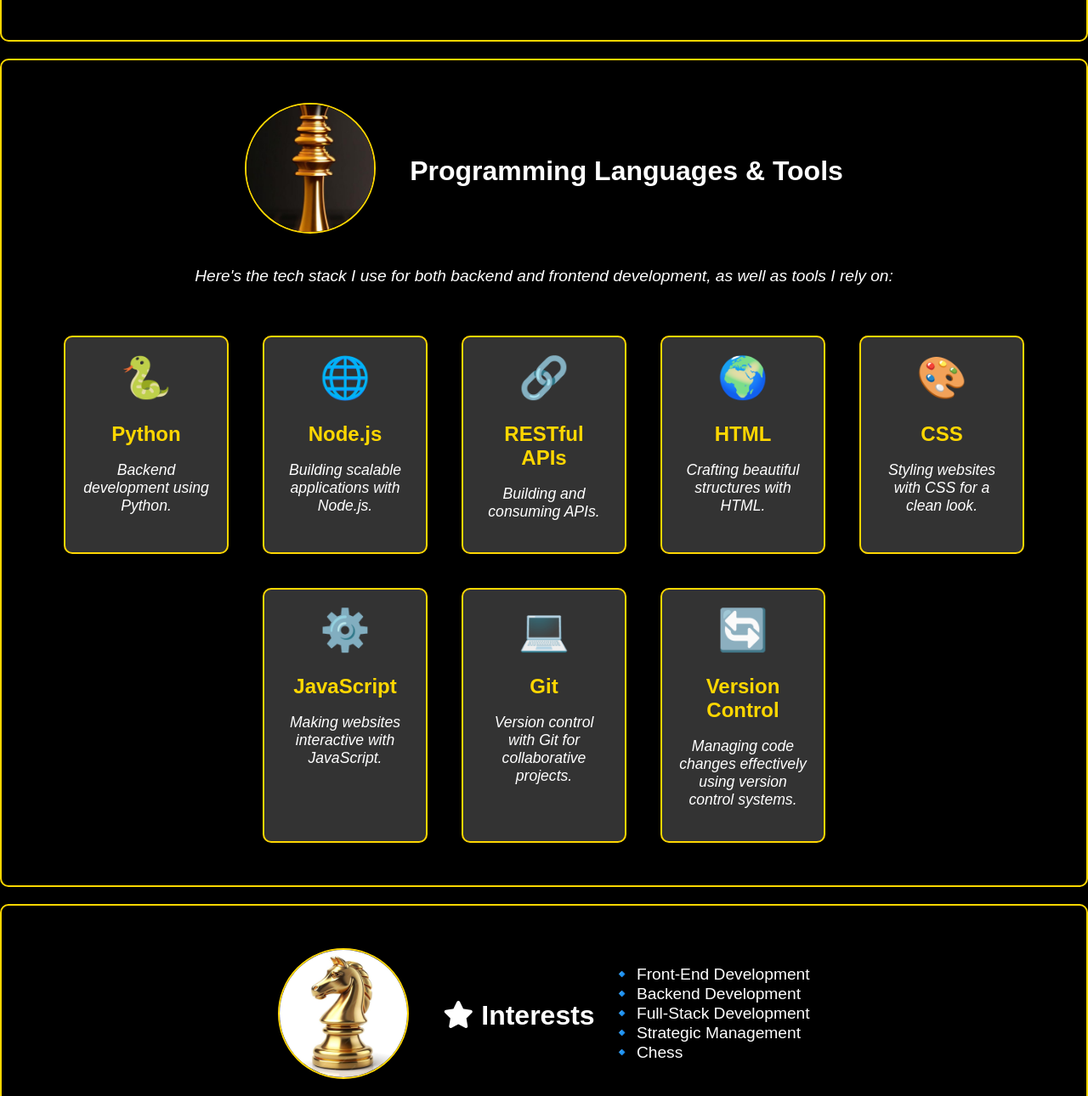
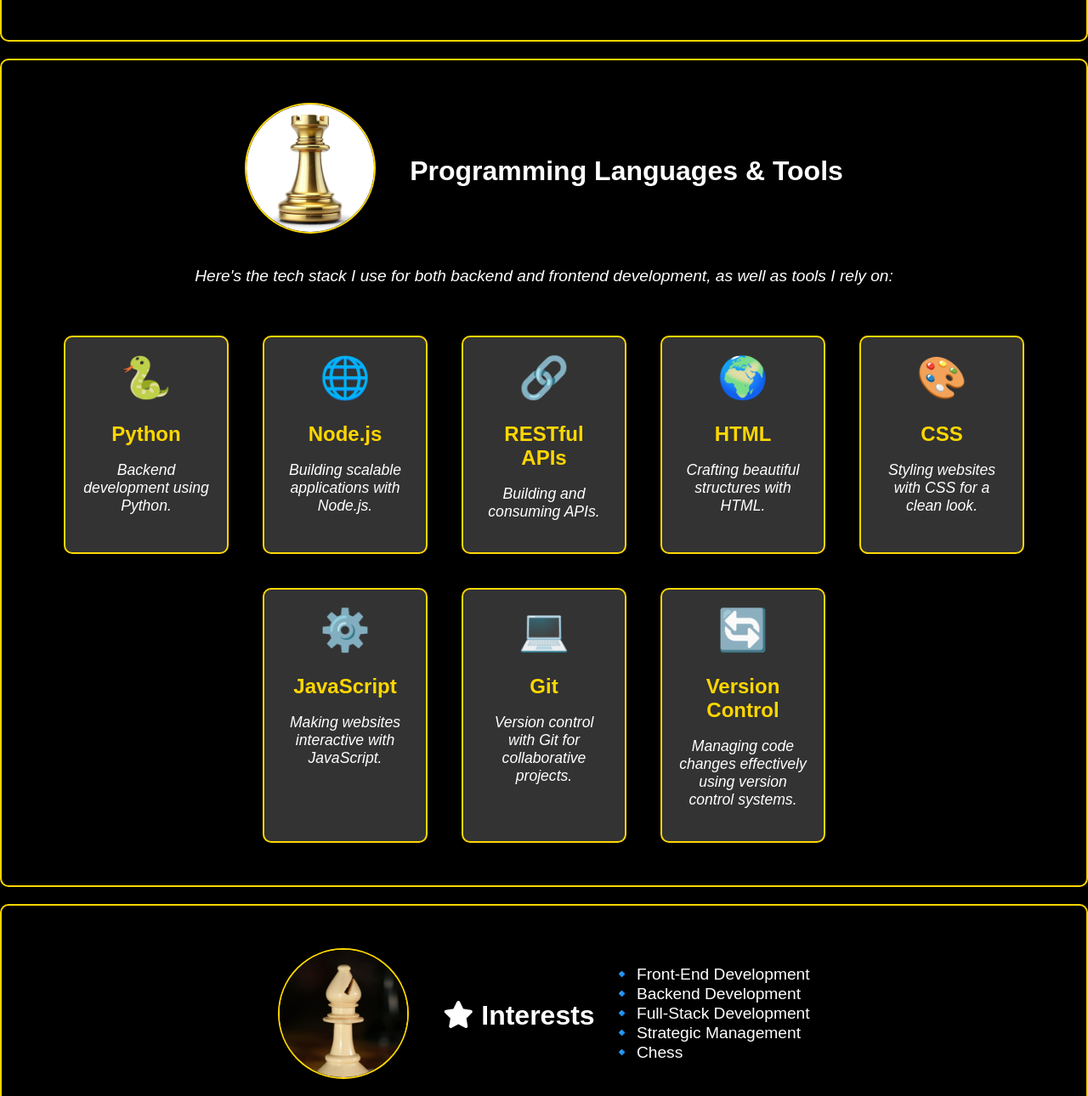
Before and after one commit to Elidy-art/MY-PORTFOLIO, a plain HTML site: page index.html in a window 1280 px wide. Shown: the part 1530-2820 px from the top of the page at 85% size. Drawn offline with Linux system fonts and the light colour scheme.

Commit message:
Second commit

```diff
--- a/index.html
+++ b/index.html
@@ -510,7 +510,7 @@ footer p {
             </a>
         </section>
         <section id="languages" class="section">
-            <img src="queen.jpg" alt="Queen Image" class="languages-image">
+            <img src="rook.jpg" alt="Queen Image" class="languages-image">
             <h2>Programming Languages & Tools</h2>
             <p>Here's the tech stack I use for both backend and frontend development, as well as tools I rely on:</p>
             <div class="languages-list">
@@ -558,7 +558,7 @@ footer p {
         </section>
 
         <section id="interests" class="section">
-            <img src="knight.jpg" alt="Knight Image" class="interests-image">
+            <img src="bishop.jpg" alt="Knight Image" class="interests-image">
             <h2><i class="fas fa-star"></i> Interests</h2>
             <ul style="list-style: none; padding: 0; font-size: 1.2rem;">
                 <li>🔹 Front-End Development</li>
```
Also changed, not shown: bishop.jpg (added).
